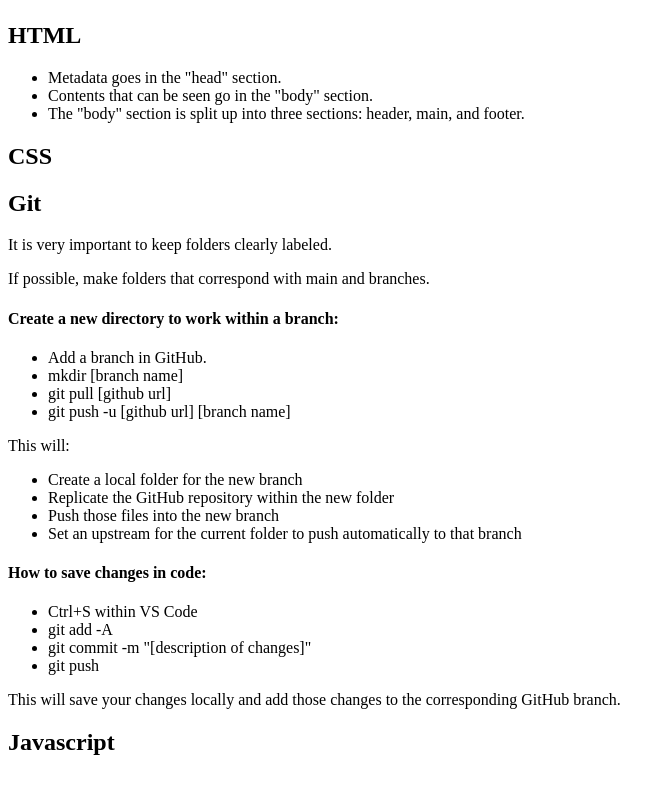
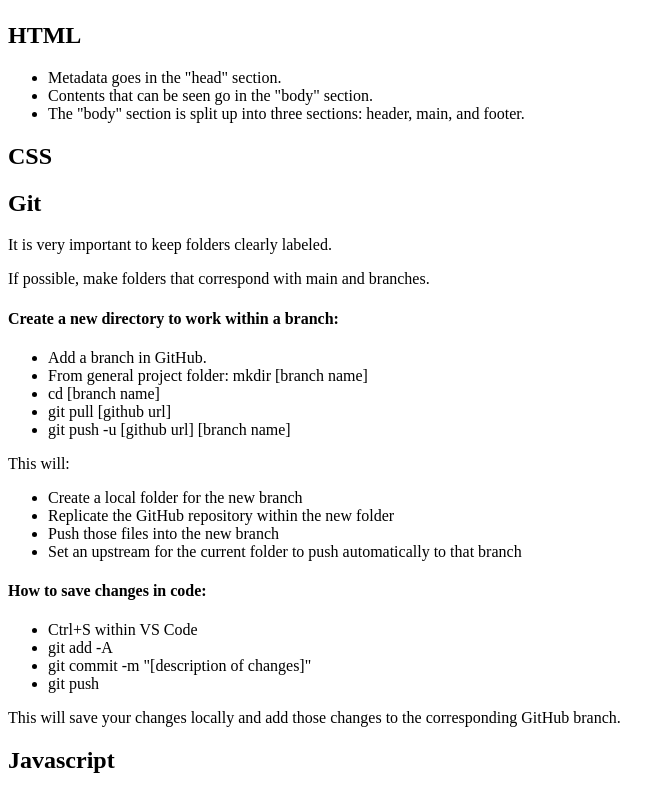
Before and after one commit to DaniSweets/prework-study-guide, a plain HTML site: page prework-study-guide/index.html in a window 1280 px wide. Shown: the part 858-1652 px from the top of the page, without its empty margins (0-671 px from the left). Drawn offline with Linux system fonts and the light colour scheme.

Commit message:
added content to Git section

```diff
--- a/prework-study-guide/index.html
+++ b/prework-study-guide/index.html
@@ -33,7 +33,8 @@
         <h4>Create a new directory to work within a branch:</h4>
           <ul>
             <li>Add a branch in GitHub.</li>
-            <li>mkdir [branch name]</li>
+            <li>From general project folder: mkdir [branch name]</li>
+            <li>cd [branch name]</li>
             <li>git pull [github url]</li>
             <li>git push -u [github url] [branch name]</li>
           </ul>
```
